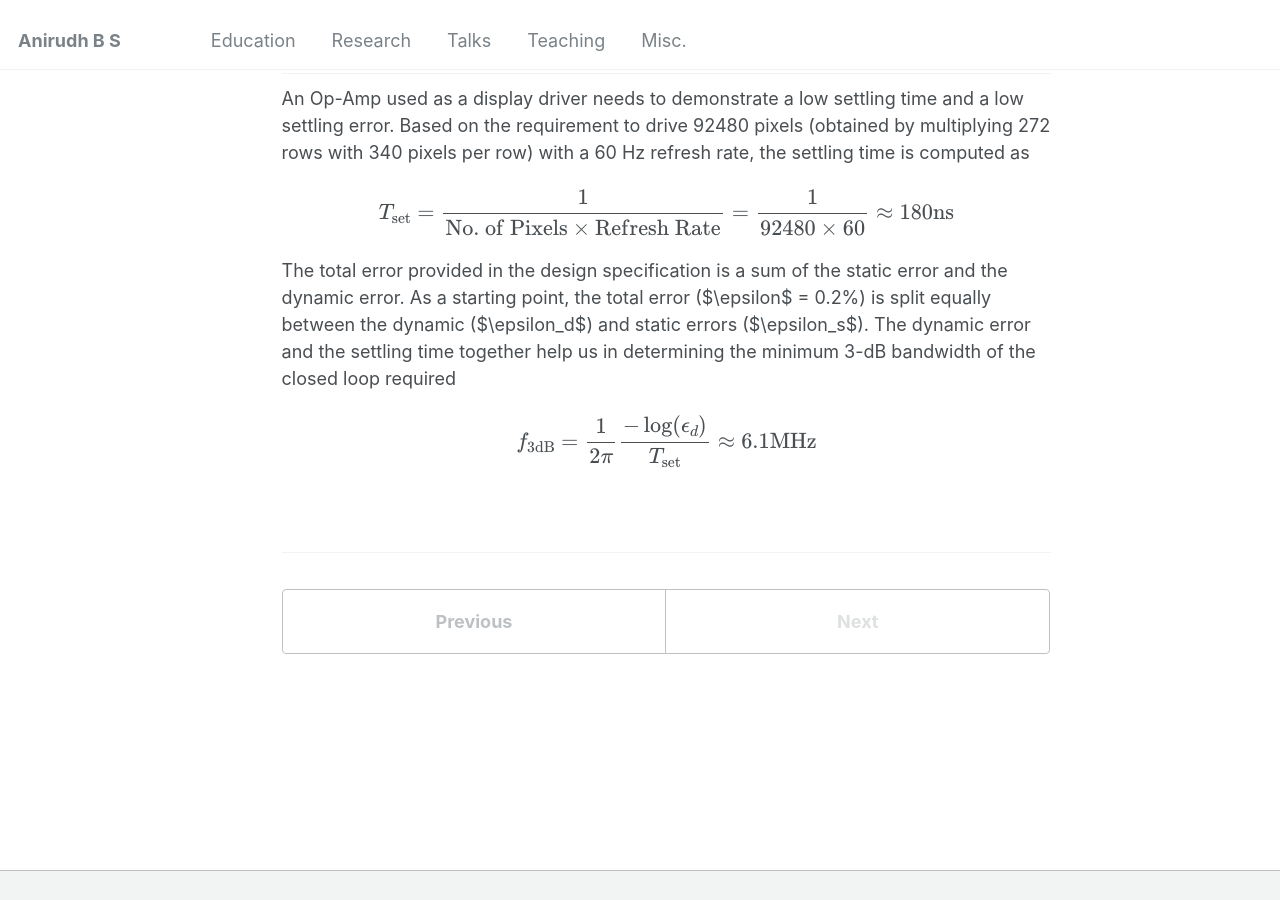
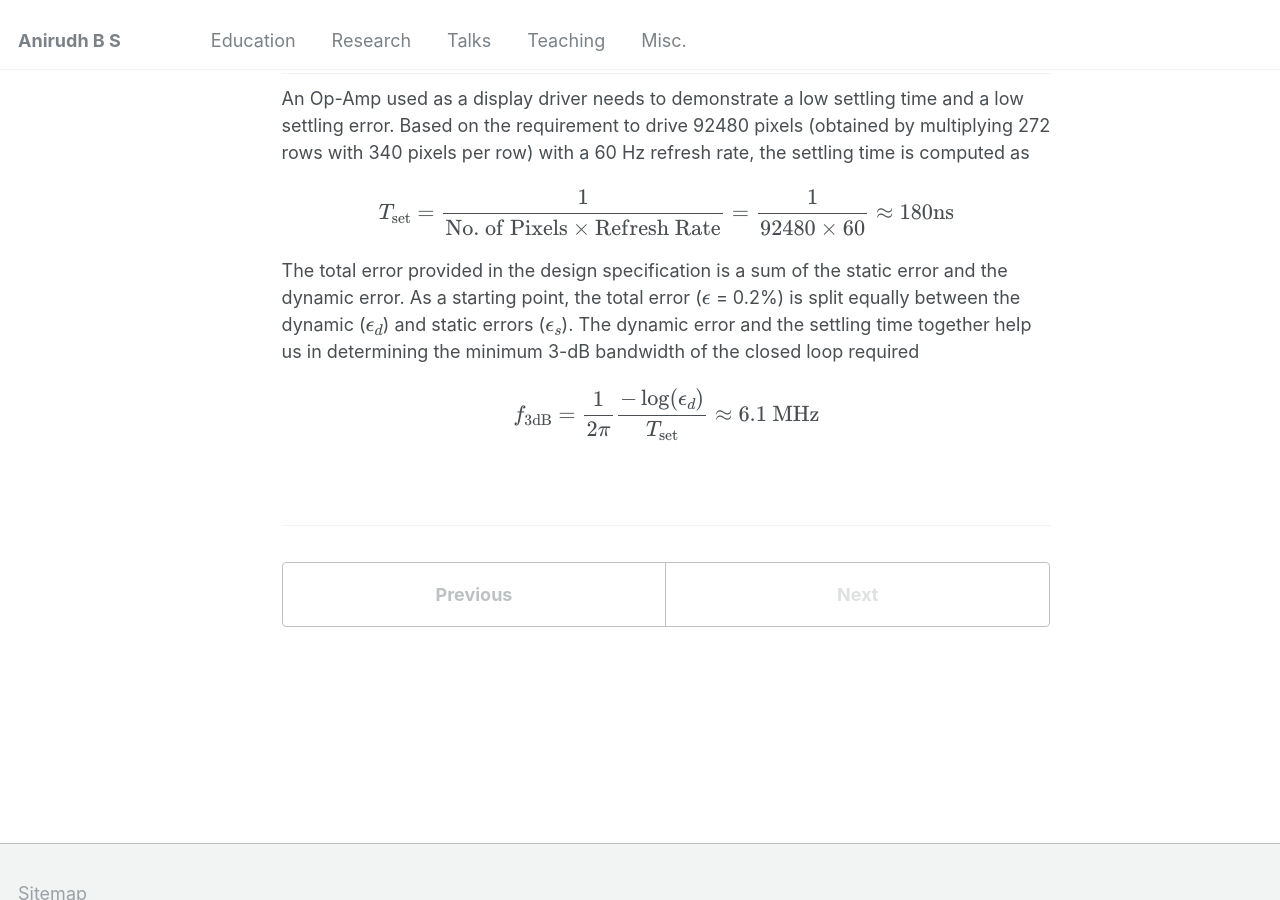
Before and after one commit to ANIRUDHBS1/ANIRUDHBS1.github.io, a Jekyll site: the page built from _projects/EE240A.md, in a window 1280 px wide and 900 px high, scrolled down 1331 px. Built offline with Jekyll 4.4.1, drawn with Linux system fonts in a browser that asks for light colours.

Commit message:
Update EE240A.md

```diff
--- a/_projects/EE240A.md
+++ b/_projects/EE240A.md
@@ -46,6 +46,6 @@ An Op-Amp used as a display driver needs to demonstrate a low settling time and
 
 $$T_{\text{set}} = \frac{1}{\text{No. of Pixels} \times \text{Refresh Rate}} = \frac{1}{92480 \times 60} \approx 180 \text{ns}$$
 
-The total error provided in the design specification is a sum of the static error and the dynamic error. As a starting point, the total error ($\epsilon$ = 0.2%) is split equally between the dynamic ($\epsilon_d$) and static errors ($\epsilon_s$). The dynamic error and the settling time together help us in determining the minimum 3-dB bandwidth of the closed loop required
+The total error provided in the design specification is a sum of the static error and the dynamic error. As a starting point, the total error ($$\epsilon$$ = 0.2%) is split equally between the dynamic ($$\epsilon_d$$) and static errors ($$\epsilon_s$$). The dynamic error and the settling time together help us in determining the minimum 3-dB bandwidth of the closed loop required
 
-$$f_{\text{3dB}} = \frac{1}{2\pi} \frac{-\log (\epsilon_d)}{T_{\text{set}}} \approx 6.1 \text{MHz}$$
+$$f_{\text{3dB}} = \frac{1}{2\pi} \frac{-\log (\epsilon_d)}{T_{\text{set}}} \approx 6.1 \text{ MHz}$$
```
